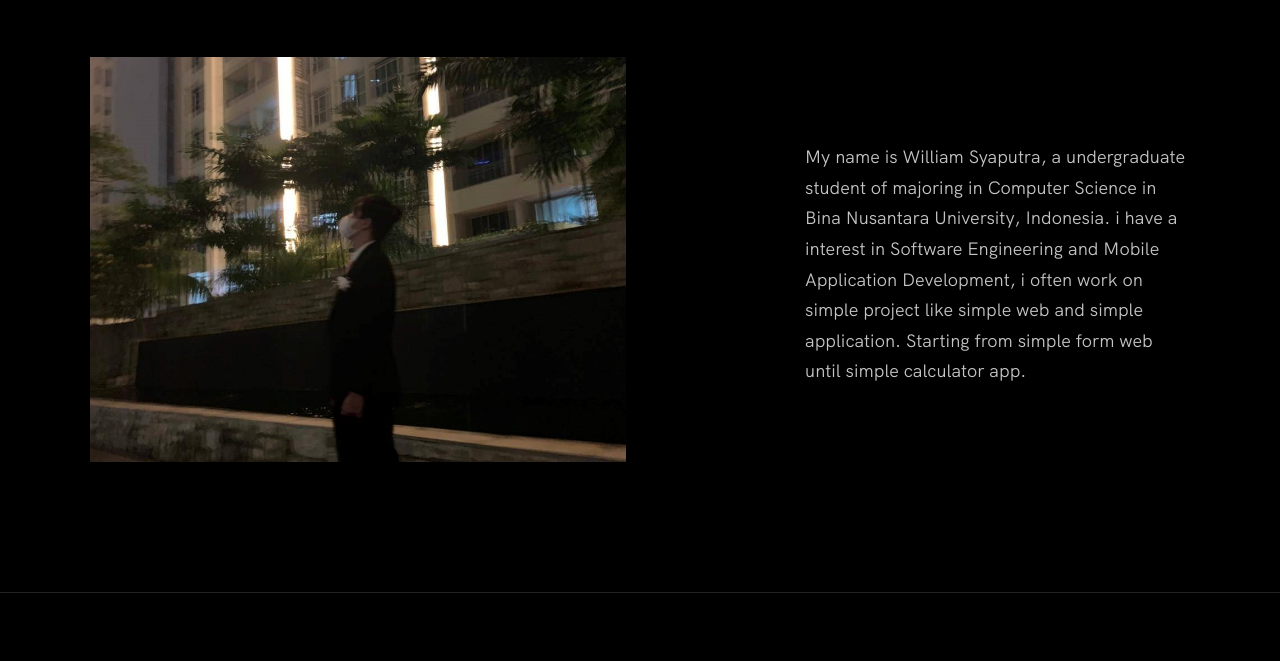
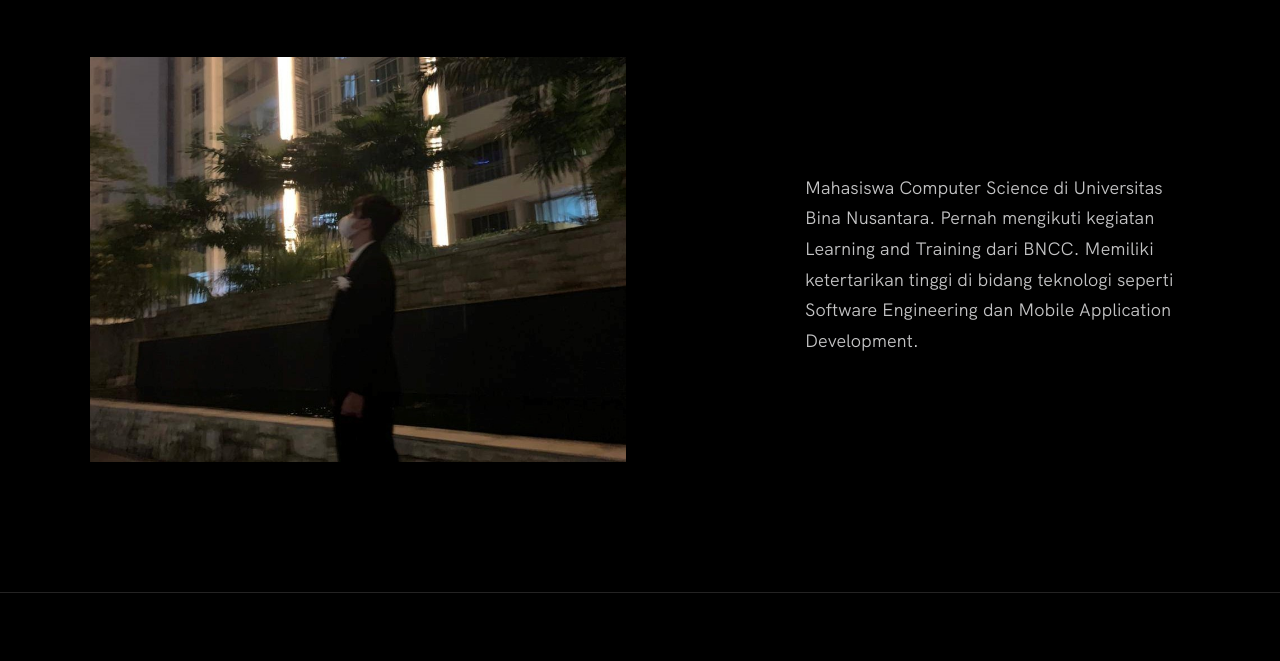
Before and after one commit to WilliamSyaputra/Portofolio, a plain HTML site: page index.html in a window 1280 px wide. Shown: the part 5278-5939 px from the top of the page. Drawn offline with Linux system fonts and the light colour scheme.

Commit message:
Initial Commit

```diff
--- a/index.html
+++ b/index.html
@@ -169,9 +169,7 @@
         <div class="about__content">
           <div class="about__text">
             <p>
-              My name is William Syaputra, a undergraduate student of majoring in Computer Science in Bina Nusantara University, Indonesia.
-              i have a interest in Software Engineering and Mobile Application Development, i often work on simple project like simple web and simple application.
-              Starting from simple form web until simple calculator app.
+              Mahasiswa Computer Science di Universitas Bina Nusantara. Pernah mengikuti kegiatan Learning and Training dari BNCC. Memiliki ketertarikan tinggi di bidang teknologi seperti Software Engineering dan Mobile Application Development.
             </p>
           </div>
 
```
